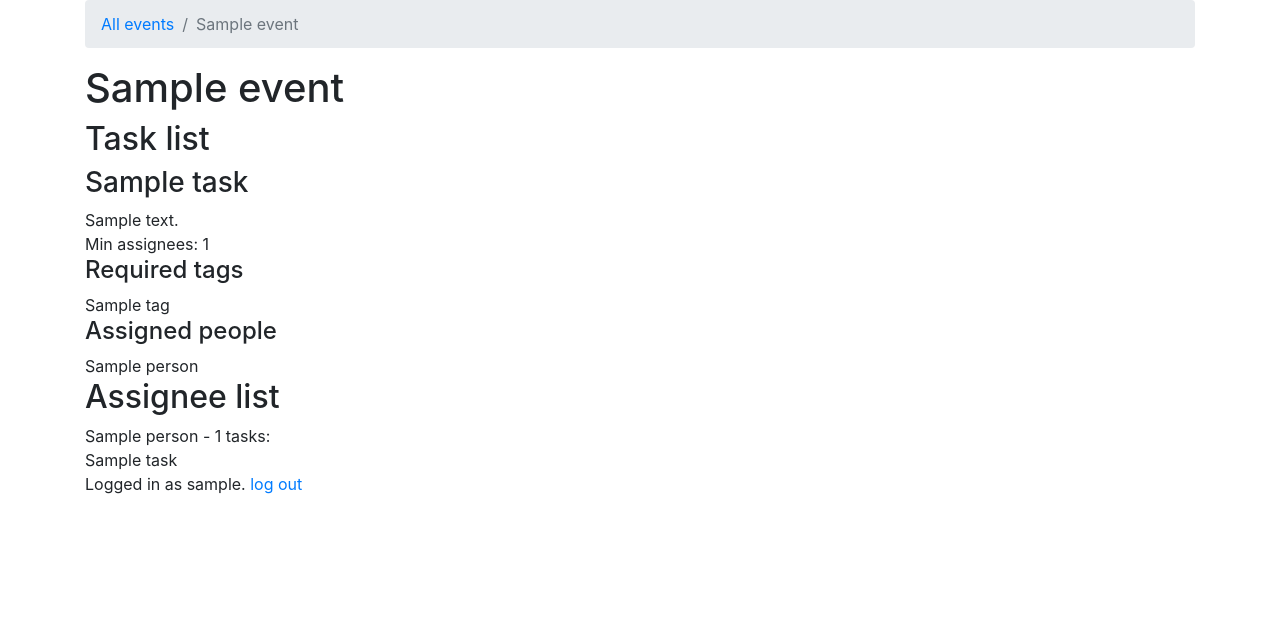
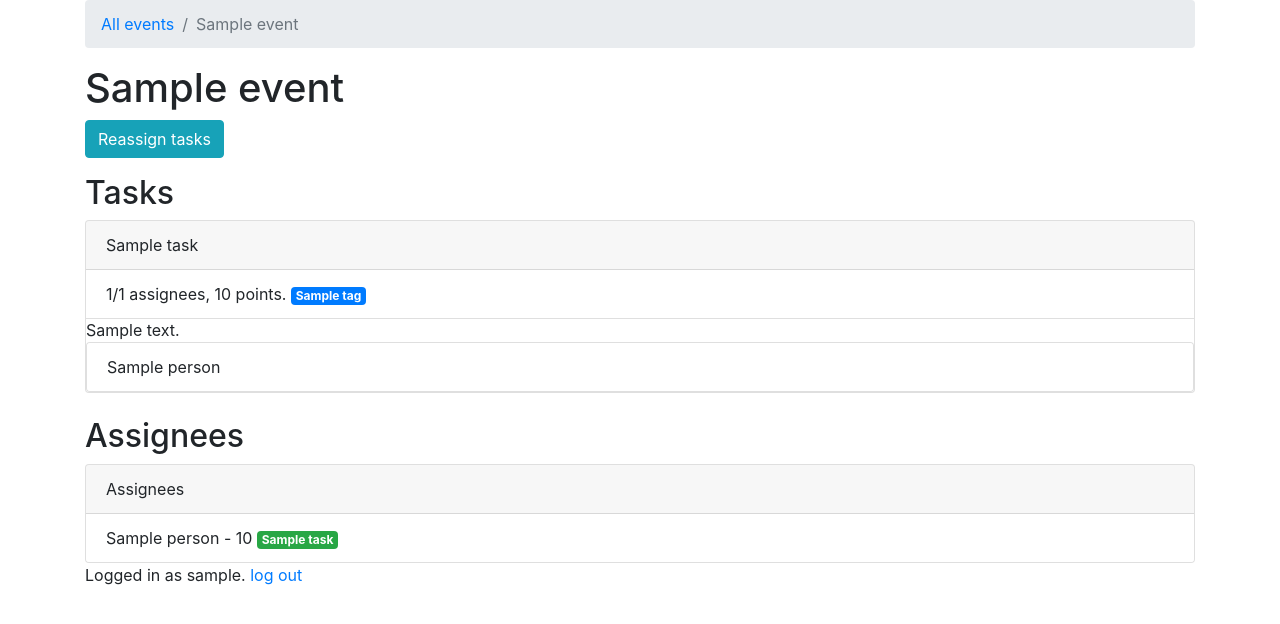
Before and after one commit to hacklab-fi/nakkisade, a Django app: page /tasks/1/tasklist/ in a window 1280 px wide. Shown: the top 624 px of the page. Run offline with Django 3.2, Linux system fonts and the light colour scheme; a user stored in the database is signed in; tables that the repository leaves empty hold one stand-in row (values such as "Sample post"); some libraries are stand-ins or nearby versions.

Commit message:
Task view now better, etc

```diff
--- a/tasks/models.py
+++ b/tasks/models.py
@@ -26,6 +26,7 @@ class Task(models.Model):
     event = models.ForeignKey(Event, on_delete=models.CASCADE)
     name = models.CharField(max_length=200, validators=[MinLengthValidator(3)])
     description = models.TextField(blank=True)
+    points = models.IntegerField(default=100)
     min_assignees = models.PositiveIntegerField(default=1, help_text="Minimum number of assignees for the task")
     required_tags = models.ManyToManyField(Tag, blank=True, help_text="Tags required for task assignees")
 
@@ -49,3 +50,14 @@ class Person(models.Model):
 
     def __str__(self):
         return self.name
+
+class Assignment(models.Model):
+    task = models.ForeignKey(Task, on_delete=models.CASCADE)
+    person = models.ForeignKey(Person, on_delete=models.CASCADE)
+
+    @property
+    def event(self):
+        return self.task.event
+
+    def __str__(self):
+        return self.task.name + " -> " + self.person.name
--- /dev/null
+++ b/tasks/templates/tasks/components/task.html
@@ -0,0 +1,37 @@
+<div class="card">
+    <div class="card-header">{{ task.name }}</div>
+    <ul class="list-group list-group-flush">
+        <li class="list-group-item">
+        {% if not task.complete %}
+            <font color="red">
+        {% endif %}
+        {{ task.assigned|length }}/{{ task.min_assignees }} assignees,
+        {% if not task.complete %}
+            </font>
+        {% endif %}
+        {{ task.points }} points.
+        {% if task.required_tags.all %}
+            {% for tag in task.required_tags.all %}
+            <span class="badge badge-primary">{{ tag.name }}</span>
+            {% endfor %}
+        {% endif %}
+        </li>
+        {% if task.description %}
+        <p class="card-text">
+        {{ task.description }}
+        </p>
+{% endif %}
+</ul>
+    <div class="row">
+        <div class="col-sm">
+            <div class="card">
+                <ul class="list-group list-group-flush">
+                {% for person in task.assigned %}
+                    <li class="list-group-item">{{ person.name }}</li>
+                {% endfor %}
+                </ul>
+            </div>
+            {% if task.failed %} <font color="red">Can't find people to complete task!</font><br/> {% endif %}
+        </div>
+    </div>
+</div>
--- a/tasks/templates/tasks/event.html
+++ b/tasks/templates/tasks/event.html
@@ -11,7 +11,7 @@
         {% endif %}
         <p><a href="{% url 'tasks:register' event.id %}" class="btn btn-info">Register</a></li></p>
         {% if user.is_authenticated %}
-            <a href="{%url 'tasks:tasklist' event.id %}" class="btn btn-warning">Generate task list</a>
+            <a href="{%url 'tasks:tasklist' event.id %}" class="btn btn-warning">View task list</a>
         {% endif %}
         </div>
 </div>
--- a/tasks/templates/tasks/tasklist.html
+++ b/tasks/templates/tasks/tasklist.html
@@ -1,39 +1,30 @@
 {% extends "tasks/base.html" %}
 {% block content %}
 <h1> {{ event }} </h1>
-<h2>Task list</h2>
+{% if user.is_authenticated %}
+<p><a href="{% url 'tasks:create_tasks' event.id %}" class="btn btn-info">Reassign tasks</a></li></p>
+{% endif %}
+<h2>Tasks</h2>
 {% for task in tasks %}
-<h3> {{ task.name }} </h2>
-<div>
-{{ task.description }}
+{% include "tasks/components/task.html" %}
+<br/>
+{% endfor %}
+<h2>Assignees</h2>
+<div class="card">
+<div class="card-header">
+    Assignees
 </div>
-<div>
-Min assignees: {{ task.min_assignees }}
-</div>
-<h4>Required tags</h4>
-<div>
-{% for tag in task.required_tags.all %}
-    {{ tag.name }}
+<ul class="list-group list-group-flush">
+
+{% for person in persons %}
+<li class="list-group-item">
+{{ person.name }} - {{ person.task_points }}
+{% for assignment in person.assignments %}
+<span class="badge badge-success">{{ assignment.task.name }}</span>
 {% endfor %}
+</li>
+{% endfor %}
+</ul>
 </div>
 
-{% if task.failed %} <font color="red">Can't find people to complete task!</font><br/> {% endif %}
-{% if not task.complete %} <font color="red">Not enough people!</font> <br/> {% endif %}
-<h4>Assigned people</h4>
-{% for person in task.assigned %}
-<div>
-{{ person.name }}<br/>
-</div>
-{% endfor %}
-{% endfor %}
-<h2>Assignee list</h2>
-{% for person in persons %}
-<div>
-{{ person.name }} - {{ person.task_count }} tasks:
-</div>
-{% for task in person.tasks %}
-{{ task.name }}
-{% endfor %}
-
-{% endfor %}
 {% endblock %}
--- a/tasks/urls.py
+++ b/tasks/urls.py
@@ -9,4 +9,5 @@ urlpatterns = [
     path('<int:event_id>/register', views.register, name='register'),
     path('<int:event_id>/addperson/', views.addperson, name='addperson'),
     path('<int:event_id>/tasklist/', views.tasklist, name='tasklist'),
+    path('<int:event_id>/create_tasks/', views.create_tasks, name='create_tasks'),
 ]
--- a/tasks/views.py
+++ b/tasks/views.py
@@ -2,7 +2,7 @@ from django.shortcuts import render
 from django.http import HttpResponse, HttpResponseRedirect, Http404
 from django.urls import reverse
 from django.db.models import Count
-from .models import Event, Person, Task
+from .models import Event, Person, Task, Assignment
 from operator import attrgetter
 
 def index(request):
@@ -43,35 +43,69 @@ def addperson(request, event_id):
     person.save()
     return render(request, 'tasks/thanks.html')
 
-# The magic happens here
-def find_person_for_task(event, persons, task):
-    # Sort persons by task count
-    sortedlist = sorted(persons, key=attrgetter('task_count'))
-    assignee = None
-    for person in sortedlist:
-        person_valid = True
-        # Check if person already has this task
-        if task in person.tasks:
-            break
-        # Check if person has all required tags
-        for tag in task.required_tags.all():
-            if not tag in person.tags.all():
-                person_valid = False
-        if person_valid:
-            assignee = person
-            break
 
-    return assignee
-
-def tasklist(request, event_id):
+def check_event(event_id):
     try:
         event = Event.objects.get(pk=event_id)
     except Event.DoesNotExist:
         raise Http404("Event does not exist")
     if not event.active:
         raise Http404("Event not active")
+    return event
+
+def tasklist(request, event_id):
+    event = check_event(event_id)
     if not request.user.is_authenticated:
-        return render(request, 'tasks/event.html', {'event': event, 'error_message': "Must be logged in to get task list!"})
+        return render(request, 'tasks/event.html', {'event': event, 'error_message': "Must be logged in for this operation!"})
+    tasks = Task.objects.filter(event=event)
+    persons = Person.objects.filter(event=event)
+
+    for person in persons:
+        person.task_points = task_points_for(person)
+        person.assignments = Assignment.objects.filter(person=person)
+
+    for task in tasks:
+        task.assigned = assignments_for(task)
+        task.complete = len(task.assigned) >= task.min_assignees # True if task has enough people or has failed
+
+    return render(request, 'tasks/tasklist.html', {'event': event, 'tasks': tasks, 'persons': persons})
+
+def task_points_for(person):
+    assignments = Assignment.objects.filter(person=person)
+    task_points = 0
+    for assignment in assignments:
+        task_points = task_points + assignment.task.points
+    return task_points
+
+def assignments_for(task):
+    assigned = []
+    assignments = Assignment.objects.filter(task=task)
+    for assignment in assignments:
+        assigned.append(assignment.person)
+    return assigned
+
+def list_persons_available_for(task, persons):
+    shortlist = []
+    for person in persons:
+        person_valid = True
+
+        # Check if person has all required tags
+        for tag in task.required_tags.all():
+            if not tag in person.tags.all():
+                person_valid = False
+
+        # Check if person already has this task
+        if Assignment.objects.filter(person=person,task=task).exists():
+            person_valid = False
+
+        if person_valid:
+            shortlist.append(person)
+    return shortlist
+
+def create_tasks(request, event_id):
+    event = check_event(event_id)
+    if not request.user.is_authenticated:
+        return render(request, 'tasks/event.html', {'event': event, 'error_message': "Must be logged in for this operation!"})
     tasks = Task.objects.filter(event=event).annotate(num_tags=Count('required_tags')).order_by('-num_tags')
     persons = Person.objects.filter(event=event)
     if len(persons) == 0:
@@ -79,14 +113,16 @@ def tasklist(request, event_id):
     if len(tasks) == 0:
         return render(request, 'tasks/event.html', {'event': event, 'error_message': "Must have at least one task!"})
 
+    # Clear assignments
+    # Assignment.objects.filter(task__event=event).delete()
+
     # Init some variables to work with
     for person in persons:
-        person.task_count = 0
-        person.tasks = []
+        person.task_points = task_points_for(person)
 
     for task in tasks:
-        task.assigned = []
-        task.complete = False # True if task has enough people or has failed
+        task.assigned = assignments_for(task)
+        task.complete = len(task.assigned) >= task.min_assignees # True if task has enough people or has failed
         task.failed = False # True if couldn't find enough people
 
     # Changes to true when all tasks have been assigned (or failed to do so)
@@ -96,11 +132,17 @@ def tasklist(request, event_id):
         all_assigned = True
         for task in tasks:
             if not task.complete:
-                assigned = find_person_for_task(event, persons, task)
+                assigned = None
+                shortlist = list_persons_available_for(task, persons)
+                shortlist = sorted(shortlist, key=attrgetter('task_points'))
+                if len(shortlist) > 0:
+                    assigned = shortlist[0]
                 if assigned:
-                    assigned.task_count = assigned.task_count + 1
+                    assignment = Assignment(task = task, person = assigned)
+                    assignment.save()
+                    assigned.task_points = assigned.task_points + task.points
                     task.assigned.append(assigned)
-                    assigned.tasks.append(task)
+
                     if len(task.assigned) >= task.min_assignees:
                         task.complete = True
                     else:
@@ -108,5 +150,4 @@ def tasklist(request, event_id):
                 else:
                     task.failed = True
                     task.complete = True
-
-    return render(request, 'tasks/tasklist.html', {'event': event, 'tasks': tasks, 'persons': persons})
+    return tasklist(request, event_id)
```
